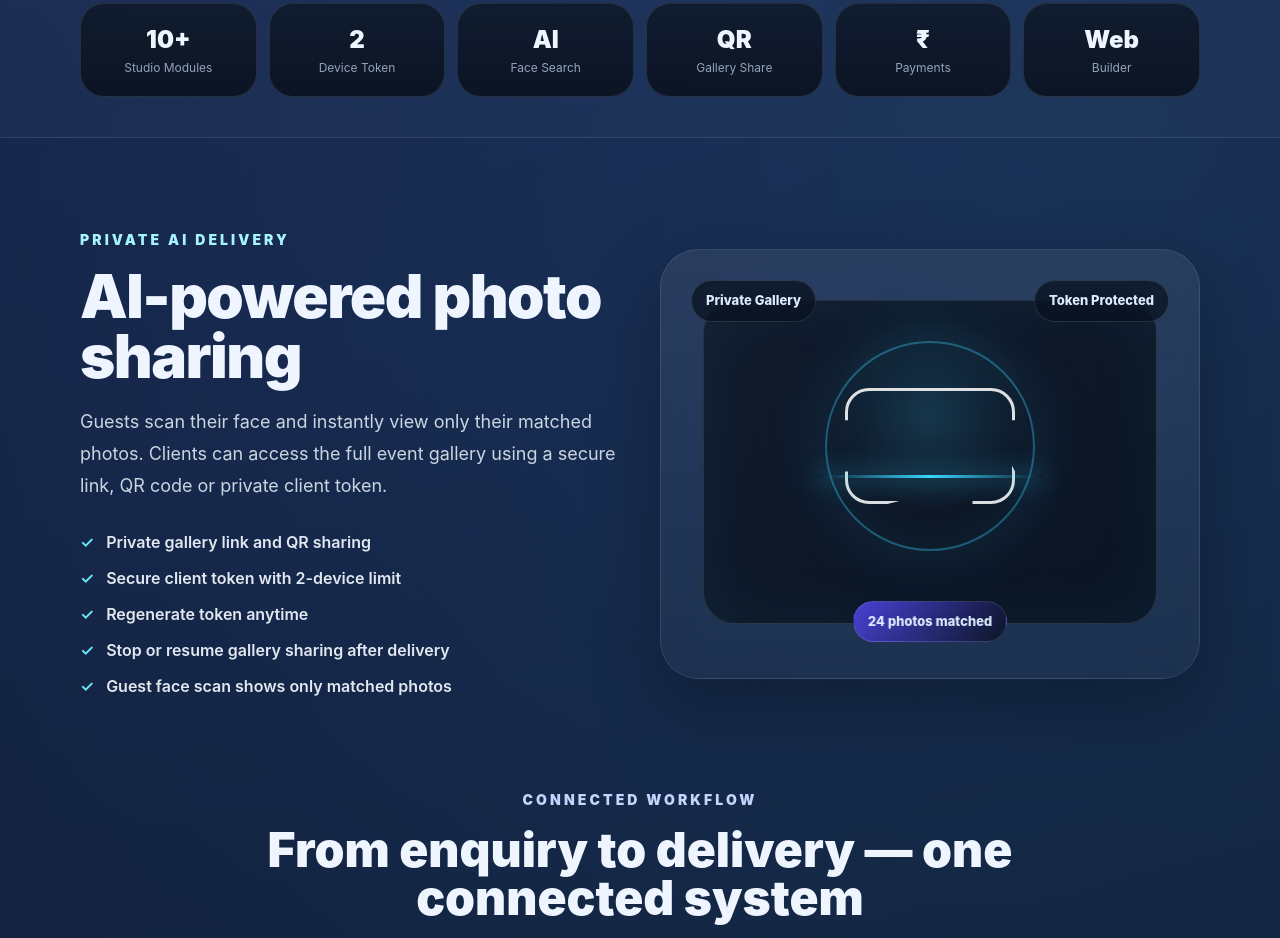
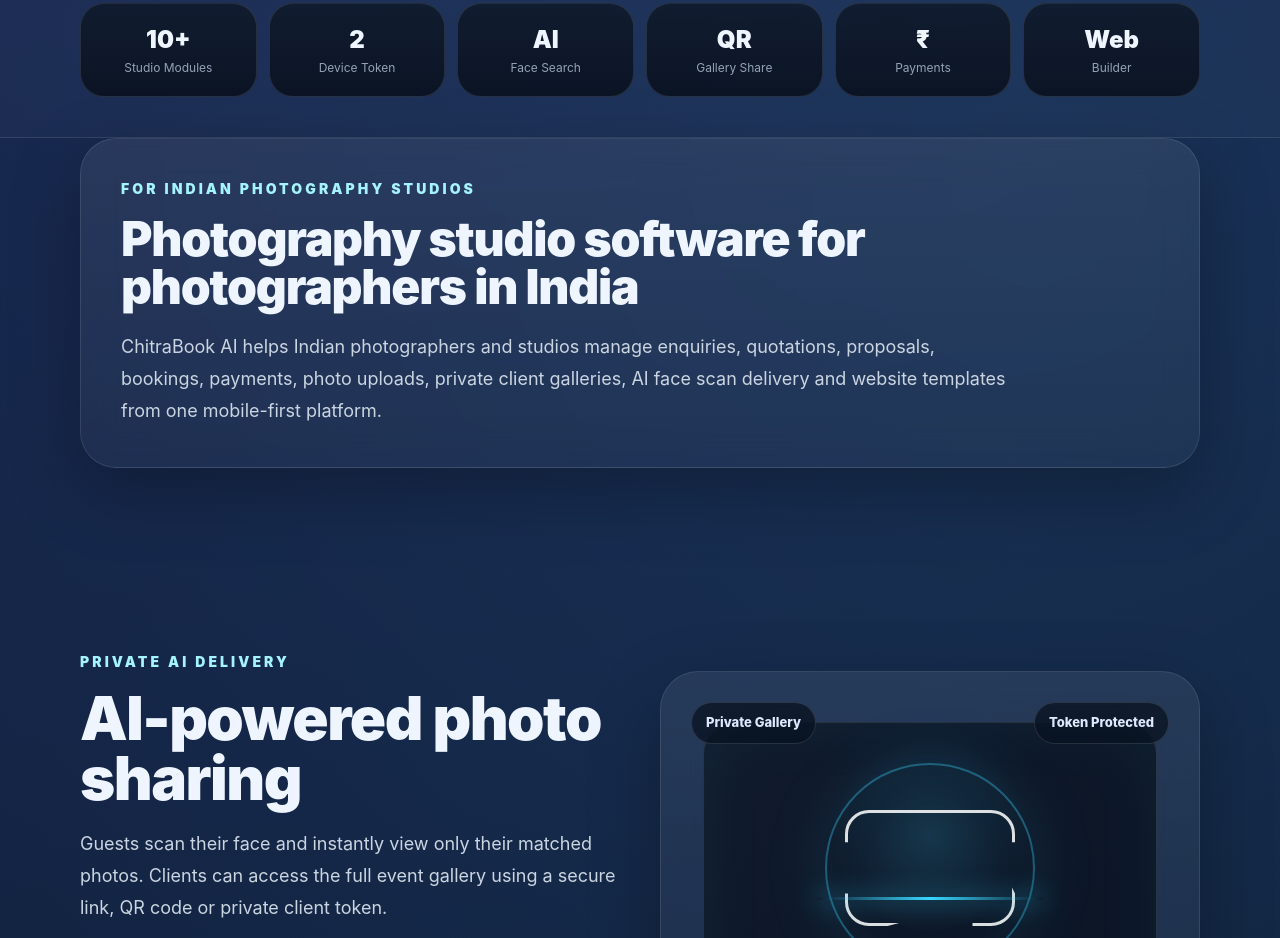
Before and after one commit to adimasram333-tech/chitrabookai-site, a plain HTML site: page index.html in a window 1280 px wide. Shown: the part 982-1920 px from the top of the page. Drawn offline with nearby package versions, Linux system fonts and the light colour scheme.

Commit message:
Update index.html

```diff
--- a/index.html
+++ b/index.html
@@ -4,7 +4,7 @@
   <meta charset="UTF-8" />
   <meta name="viewport" content="width=device-width, initial-scale=1.0" />
   <title>ChitraBook AI | AI Studio Workflow for Photographers</title>
-  <meta name="description" content="ChitraBook AI is photographer studio software for quotations, proposals, bookings, payments, photo uploads, private client galleries, AI face scan photo sharing, website builder and earnings." />
+  <meta name="description" content="ChitraBook AI is photography studio software for photographers in India to manage quotations, proposals, bookings, payments, private galleries, AI face scan photo sharing and client delivery." />
   <meta name="robots" content="index, follow" />
   <meta name="author" content="ChitraBook AI" />
   <meta name="theme-color" content="#08111f" />
@@ -12,12 +12,12 @@
   <meta property="og:type" content="website" />
   <meta property="og:site_name" content="ChitraBook AI" />
   <meta property="og:title" content="ChitraBook AI | AI Studio Workflow for Photographers" />
-  <meta property="og:description" content="Photographer studio software for quotations, proposals, bookings, payments, private client galleries, AI face scan photo sharing, website builder and earnings." />
+  <meta property="og:description" content="Photography studio software for photographers in India to manage quotations, proposals, bookings, payments, private galleries, AI face scan photo sharing and client delivery." />
   <meta property="og:url" content="https://chitrabookai.in/" />
   <meta property="og:locale" content="en_IN" />
   <meta name="twitter:card" content="summary" />
   <meta name="twitter:title" content="ChitraBook AI | AI Studio Workflow for Photographers" />
-  <meta name="twitter:description" content="Photographer studio software for bookings, payments, private galleries, AI face scan photo sharing and client delivery." />
+  <meta name="twitter:description" content="Photography studio software for photographers in India with bookings, payments, private galleries, AI face scan photo sharing and client delivery." />
   <script type="application/ld+json">
   {
     "@context": "https://schema.org",
@@ -26,7 +26,7 @@
     "url": "https://chitrabookai.in/",
     "applicationCategory": "BusinessApplication",
     "operatingSystem": "Web, Android",
-    "description": "ChitraBook AI is photographer studio software for quotations, proposals, bookings, payments, photo uploads, private client galleries, AI face scan photo sharing, website builder and earnings.",
+    "description": "ChitraBook AI is photography studio software for photographers in India to manage quotations, proposals, bookings, payments, photo uploads, private client galleries, AI face scan photo sharing, website builder and earnings.",
     "brand": {
       "@type": "Brand",
       "name": "ChitraBook AI"
@@ -108,6 +108,14 @@
         <div class="soft rounded-3xl p-5"><div class="text-2xl font-black">QR</div><div class="text-xs text-slate-400 mt-1">Gallery Share</div></div>
         <div class="soft rounded-3xl p-5"><div class="text-2xl font-black">₹</div><div class="text-xs text-slate-400 mt-1">Payments</div></div>
         <div class="soft rounded-3xl p-5"><div class="text-2xl font-black">Web</div><div class="text-xs text-slate-400 mt-1">Builder</div></div>
+      </div>
+    </section>
+
+    <section class="section pt-0" id="indian-studios">
+      <div class="wrap glass rounded-[36px] p-8 md:p-10">
+        <p class="text-cyan-200 text-sm font-black tracking-[.22em] uppercase">For Indian photography studios</p>
+        <h2 class="mt-4 text-3xl md:text-5xl font-black tracking-tight">Photography studio software for photographers in India</h2>
+        <p class="mt-5 text-lg leading-8 text-slate-300 max-w-4xl">ChitraBook AI helps Indian photographers and studios manage enquiries, quotations, proposals, bookings, payments, photo uploads, private client galleries, AI face scan delivery and website templates from one mobile-first platform.</p>
       </div>
     </section>
 
```
